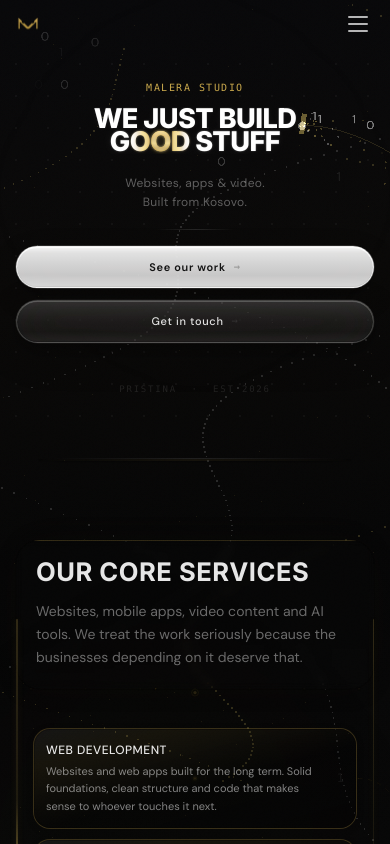
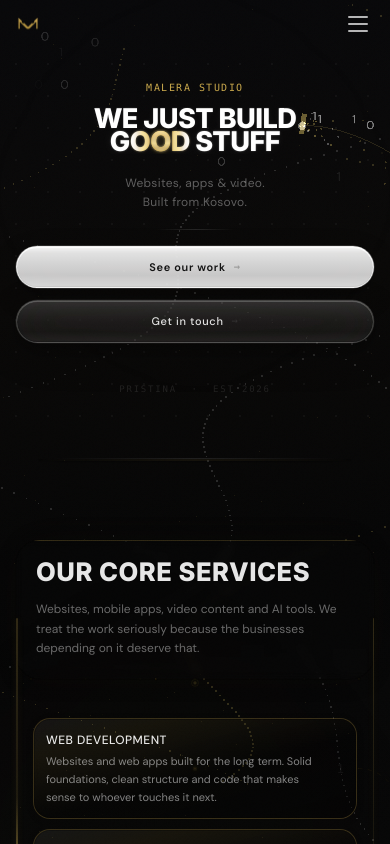
Before and after one commit to ethanhunthere/malera, a Next.js app: page / in a window 390 px wide. Shown: the top 844 px of the page. Built offline with nearby package versions, Linux system fonts and the light colour scheme.

Commit message:
fix: add section subtitles and fix mobile nav menu close + scroll

```diff
--- a/src/features/home/components/Services.tsx
+++ b/src/features/home/components/Services.tsx
@@ -2,6 +2,7 @@
 
 import { useRef, useState, useEffect, useCallback } from "react";
 import Container from "@/src/features/layout/components/Container";
+import SectionHeader from "@/src/features/layout/components/SectionHeader";
 
 const SERVICES = [
   {
@@ -521,22 +522,14 @@
             <div className="absolute inset-x-[15%] top-0 h-[1px] bg-gradient-to-r from-transparent via-gold/15 to-transparent pointer-events-none" />
 
             {/* Content */}
-            <div className="relative z-10 p-5 sm:p-7 md:p-8 lg:p-10 flex flex-col lg:flex-row lg:items-end lg:justify-between gap-4 lg:gap-8">
-              <div className="flex-1 min-w-0">
-                {/* Headline */}
-                <h2 className="font-[family-name:var(--font-display)] font-bold uppercase tracking-[0.02em] text-white/90 leading-[0.95]"
-                  style={{
-                    fontSize: 'clamp(1.6rem, 5vw, 6rem)',
-                  }}
-                >
-                  Our Core Services
-                </h2>
-              </div>
-
-              {/* Description */}
-              <p className="lg:max-w-[320px] 2xl:max-w-[400px] min-[3000px]:max-w-[600px] min-[5000px]:max-w-[800px] text-white/40 text-sm sm:text-base 2xl:text-lg min-[3000px]:text-2xl min-[5000px]:text-3xl leading-relaxed lg:text-right">
-                Websites, mobile apps, video content and AI tools. We treat the work seriously because the businesses depending on it deserve that.
-              </p>
+            <div className="relative z-10 p-5 sm:p-7 md:p-8 lg:p-10">
+              <SectionHeader
+                headline="Our Core Services"
+                headlineClassName="font-bold uppercase tracking-[0.02em] text-white/90 !leading-[0.95]"
+                headlineStyle={{ fontSize: 'clamp(1.6rem, 5vw, 6rem)' }}
+                subtitle="Websites, mobile apps, video content and AI tools. We treat the work seriously because the businesses depending on it deserve that."
+                subtitleClassName="text-white/40 text-sm sm:text-base 2xl:text-lg min-[3000px]:text-2xl min-[5000px]:text-3xl leading-relaxed"
+              />
             </div>
           </div>
         </div>
--- a/src/features/layout/components/Navbar.tsx
+++ b/src/features/layout/components/Navbar.tsx
@@ -39,6 +39,32 @@
       setMenuOpen(false);
       setClosing(false);
     }, 300);
+  };
+
+  // Link click: immediately unlock scroll, navigate to section, then animate close
+  const handleLinkClick = (e: React.MouseEvent<HTMLAnchorElement>, sectionId: string) => {
+    e.preventDefault();
+    // Immediately restore body scroll so the browser can scroll to the target
+    document.documentElement.style.overflow = "";
+    document.body.style.overflow = "";
+    document.body.style.position = "";
+    document.body.style.width = "";
+    // Trigger close animation
+    if (!closing) {
+      setClosing(true);
+      setTimeout(() => {
+        setMenuOpen(false);
+        setClosing(false);
+      }, 300);
+    }
+    // Navigate to the target section
+    const target = document.getElementById(sectionId);
+    if (target) {
+      target.scrollIntoView({ behavior: "smooth" });
+    } else {
+      // Fallback: update URL hash so the browser can scroll
+      window.location.hash = sectionId;
+    }
   };
 
   // Show scroll navbar when past the main header
@@ -153,7 +179,7 @@
               >
                 <a
                   href={`/#${link.toLowerCase()}`}
-                  onClick={handleClose}
+                  onClick={(e) => handleLinkClick(e, link.toLowerCase())}
                   className="block px-5 py-4 sm:py-5"
                 >
                   <span className="block font-[family-name:var(--font-display)] text-2xl sm:text-3xl font-bold tracking-[-0.02em] text-white/70 group-hover:text-white transition-colors duration-300">
@@ -175,7 +201,7 @@
           >
             <a
               href="/#contact"
-              onClick={handleClose}
+              onClick={(e) => handleLinkClick(e, "contact")}
               className="glass-btn-solid text-[#080808] text-sm sm:text-base font-semibold px-8 py-3.5 rounded-full tracking-[0.04em]"
             >
               BUILD WITH MALERA
--- a/src/features/layout/components/SectionHeader.tsx
+++ b/src/features/layout/components/SectionHeader.tsx
@@ -2,7 +2,7 @@
 
 interface SectionHeaderProps {
   /** Uppercase mono label above the headline */
-  label: string;
+  label?: string;
   /** CSS class overrides for the label <p> */
   labelClassName?: string;
   /** Headline content — pass a string or JSX (e.g. "LET'S TALK<br />BUSINESS") */
@@ -31,11 +31,13 @@
 }: SectionHeaderProps) {
   return (
     <div className={className}>
-      <p
-        className={`font-mono text-[0.625rem] sm:text-xs 2xl:text-sm uppercase tracking-[0.15em] sm:tracking-[0.25em] mb-4 ${labelClassName}`}
-      >
-        {label}
-      </p>
+      {label && (
+        <p
+          className={`font-mono text-[0.625rem] sm:text-xs 2xl:text-sm uppercase tracking-[0.15em] sm:tracking-[0.25em] mb-4 ${labelClassName}`}
+        >
+          {label}
+        </p>
+      )}
 
       <h2
         className={`font-[family-name:var(--font-display)] font-extrabold tracking-[-0.03em] mb-4 leading-[0.9] ${headlineClassName}`}
```
